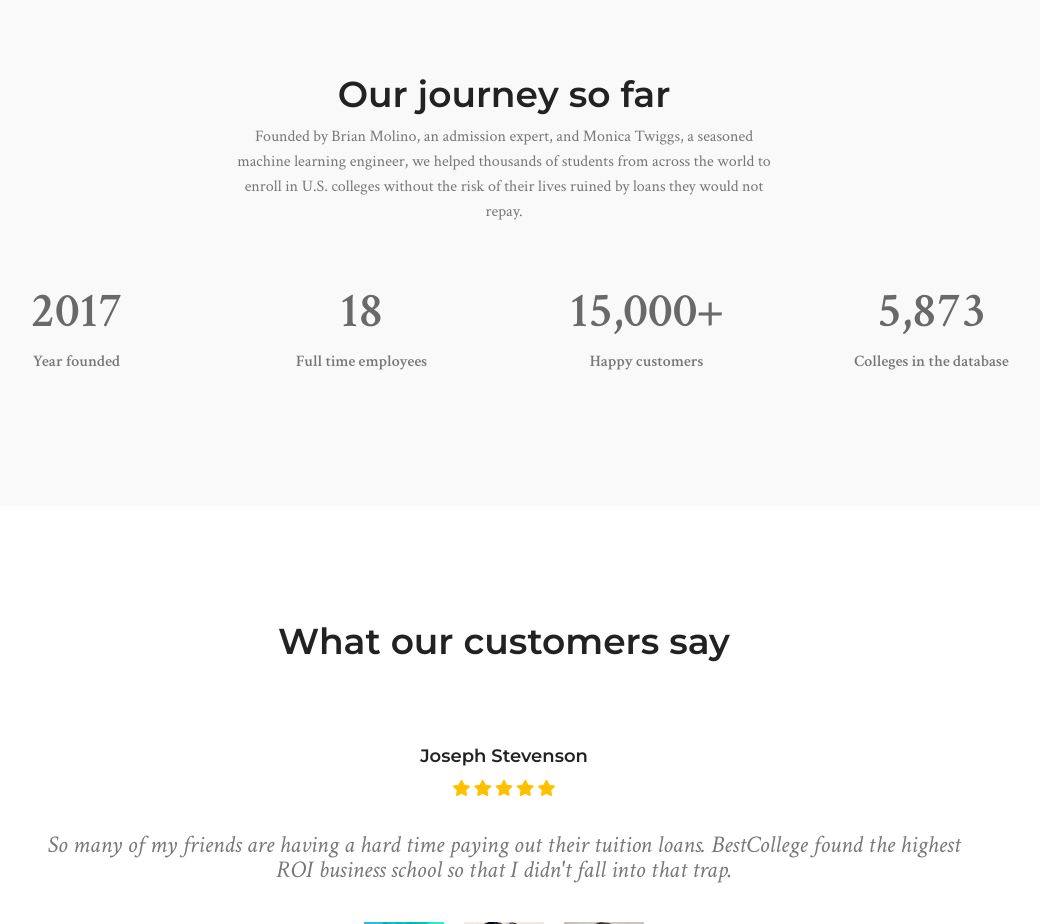
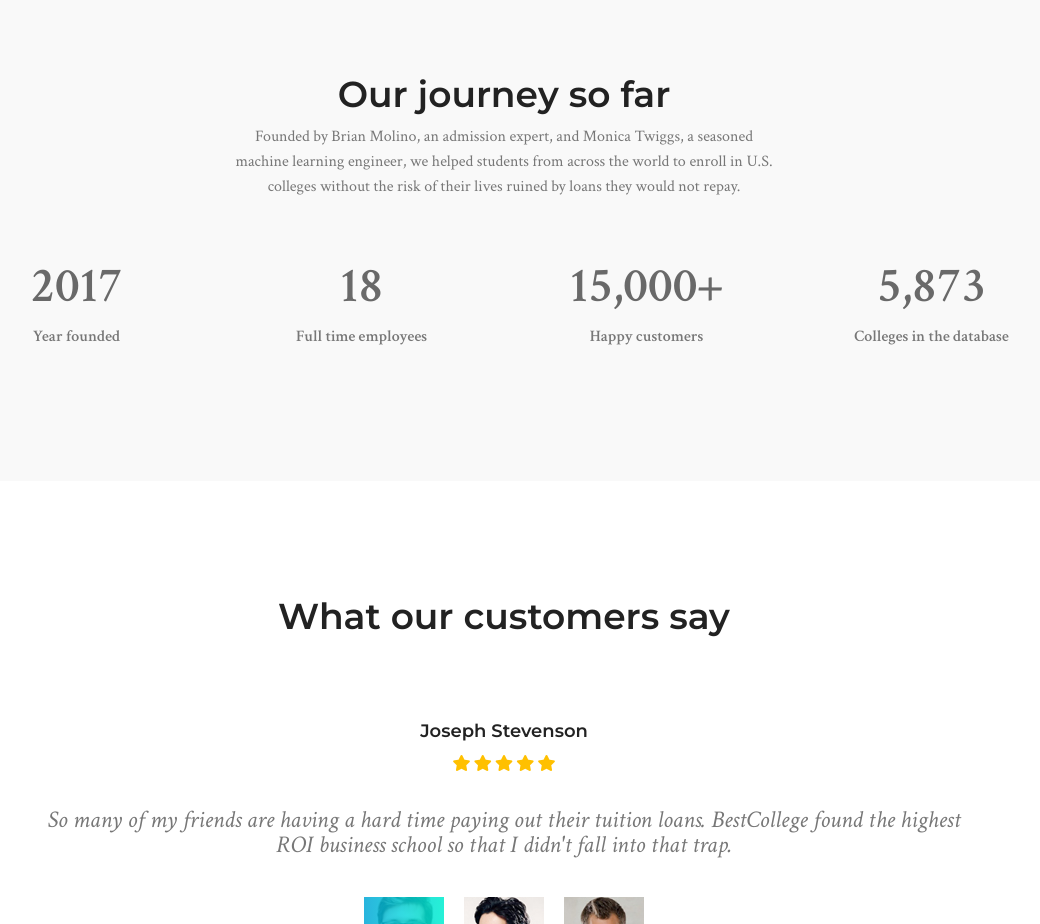
Before and after one commit to best-college/best-college.github.io, a plain HTML site: page index.html in a window 1280 px wide. Shown: the part 3720-4644 px from the top of the page, without its empty margins (136-1176 px from the left). Drawn offline with nearby package versions, Linux system fonts and the light colour scheme.

Commit message:
Update index.html

```diff
--- a/index.html
+++ b/index.html
@@ -433,7 +433,7 @@ Discover the degrees that are close to your sphere of interest, and that will pa
 				<div class="col-lg-6">
 					<div class="main_title">
 						<h2>Our journey so far</h2>
-						<p>Founded by Brian Molino, an admission expert, and Monica Twiggs, a seasoned machine learning engineer, we helped thousands of students from across the world to enroll in U.S. colleges without the risk of their lives ruined by loans they would not repay.</p>
+						<p>Founded by Brian Molino, an admission expert, and Monica Twiggs, a seasoned machine learning engineer, we helped students from across the world to enroll in U.S. colleges without the risk of their lives ruined by loans they would not repay.</p>
 					</div>
 				</div>
 			</div>
```
